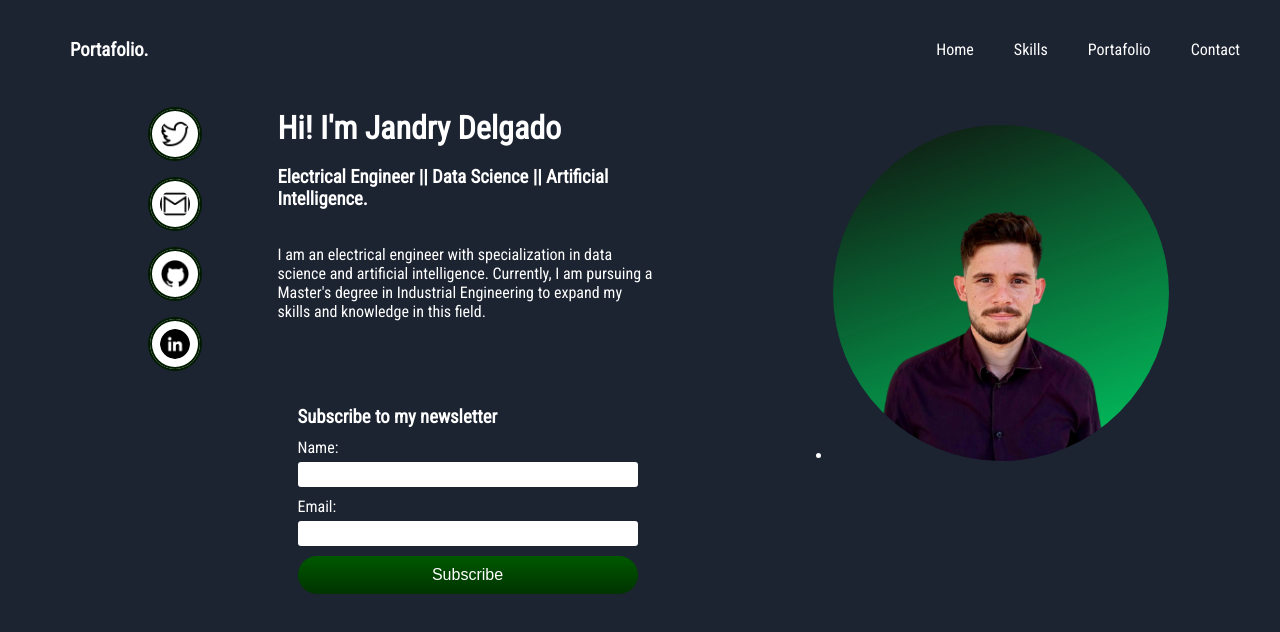
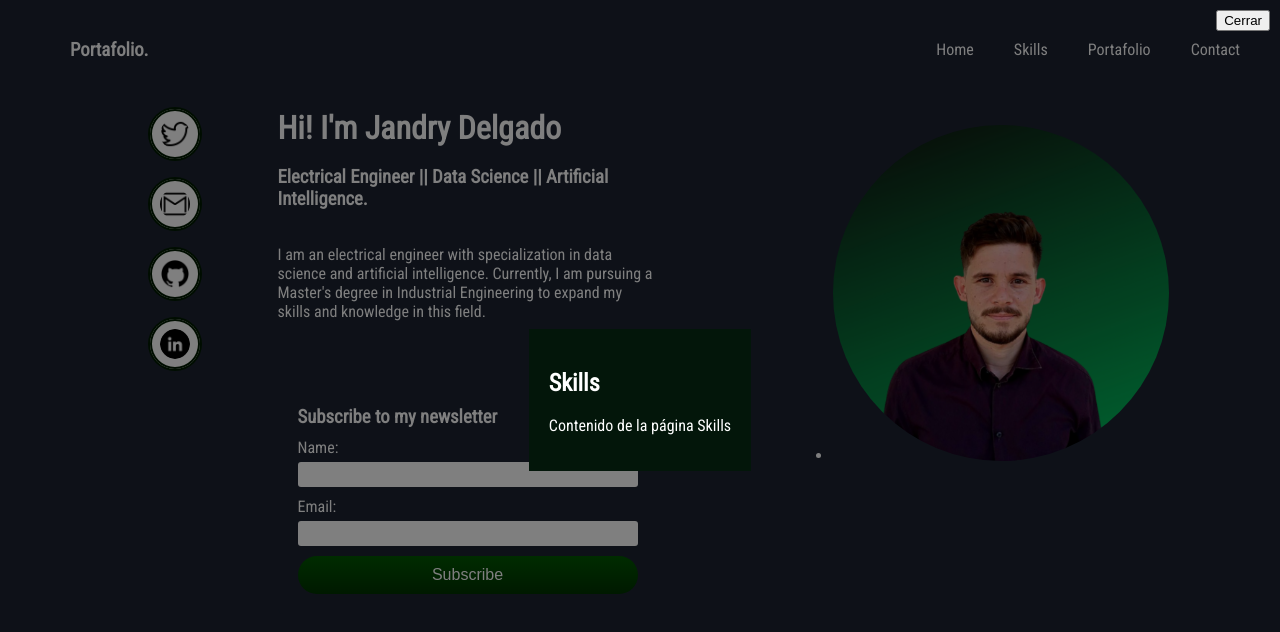
Before and after one commit to JandryDel95/Portafolio, a plain HTML site: page index.html in a window 1280 px wide. Both pictures are taken after a click on the link "Skills". Drawn offline with Linux system fonts and the light colour scheme.

Commit message:
Add op-up emergente de cada pestalla del Header

```diff
--- a/index.html
+++ b/index.html
@@ -16,15 +16,38 @@
         <h3>Portafolio.</h3>
       </div>
 
-		<nav>
-			  <ul>
-				<li><a href="#">Home</a></li>
-				<li><a href="#">Skills</a></li>
-				<li><a href="#">Portafolio</a></li>
-        <li><a href="#">Contact</a></li>
-			</ul>
+      <nav>
+        <ul>
+          <li><a href="#" class="popup-link" data-popup="home">Home</a></li>
+          <li><a href="#" class="popup-link" data-popup="skills">Skills</a></li>
+          <li><a href="#" class="popup-link" data-popup="portfolio">Portafolio</a></li>
+          <li><a href="#" class="popup-link" data-popup="contact">Contact</a></li>
+        </ul>
+      </nav>
+      <div class="popup" id="popup-skills">
+        <div class="popup-content">
+          <h2>Skills</h2>
+          <p>Contenido de la página Skills</p>
+        </div>
+        <button class="popup-close">Cerrar</button>
+      </div>
 
-		</nav>
+      <div class="popup" id="popup-portfolio">
+        <div class="popup-content">
+          <h2>Portafolio</h2>
+          <p>Contenido de la página Portafolio</p>
+        </div>
+        <button class="popup-close">Cerrar</button>
+      </div>
+
+
+      <div class="popup" id="popup-contact">
+        <div class="popup-content">
+          <h2>Contact</h2>
+          <p>Contenido de la página Contact</p>
+        </div>
+        <button class="popup-close">Cerrar</button>
+      </div>
 	</header>
 
     <main class="container">
--- a/main.js
+++ b/main.js
@@ -37,3 +37,39 @@ for (const link of links) {
 		});
 	});
 }
+// Seleccionar todos los enlaces de popup
+var popupLinks = document.querySelectorAll('.popup-link');
+
+// Agregar un manejador de eventos de clic a cada enlace
+for (var i = 0; i < popupLinks.length; i++) {
+  popupLinks[i].addEventListener('click', function(event) {
+    // Prevenir el comportamiento predeterminado del enlace
+    event.preventDefault();
+
+    // Obtener el ID del popup correspondiente
+    var popupId = this.getAttribute('data-popup');
+
+    // Seleccionar el popup correspondiente
+    var popup = document.getElementById('popup-' + popupId);
+
+    // Mostrar el popup
+    popup.classList.add('active');
+  });
+}
+
+// Seleccionar todos los botones de cierre de popup
+var closeButtons = document.querySelectorAll('.popup-close');
+
+// Agregar un manejador de eventos de clic a cada botón de cierre
+for (var i = 0; i < closeButtons.length; i++) {
+  closeButtons[i].addEventListener('click', function(event) {
+    // Prevenir el comportamiento predeterminado del botón
+    event.preventDefault();
+
+    // Seleccionar el popup que contiene el botón de cierre
+    var popup = this.closest('.popup');
+
+    // Ocultar el popup
+    popup.classList.remove('active');
+  });
+}
--- a/style.css
+++ b/style.css
@@ -204,3 +204,29 @@ img {
   .right-section {
     width: 30%;
   }
+  .popup {
+    display: none;
+    position: fixed;
+    top: 0;
+    left: 0;
+    width: 100%;
+    height: 100%;
+    background-color: rgba(0, 0, 0, 0.5);
+  }
+
+  .popup.active {
+    display: flex;
+    justify-content: center;
+    align-items: center;
+  }
+
+  .popup-content {
+    background-color: rgb(3, 22, 10);
+    padding: 20px;
+  }
+
+  .popup-close {
+    position: absolute;
+    top: 10px;
+    right: 10px;
+  }
```
